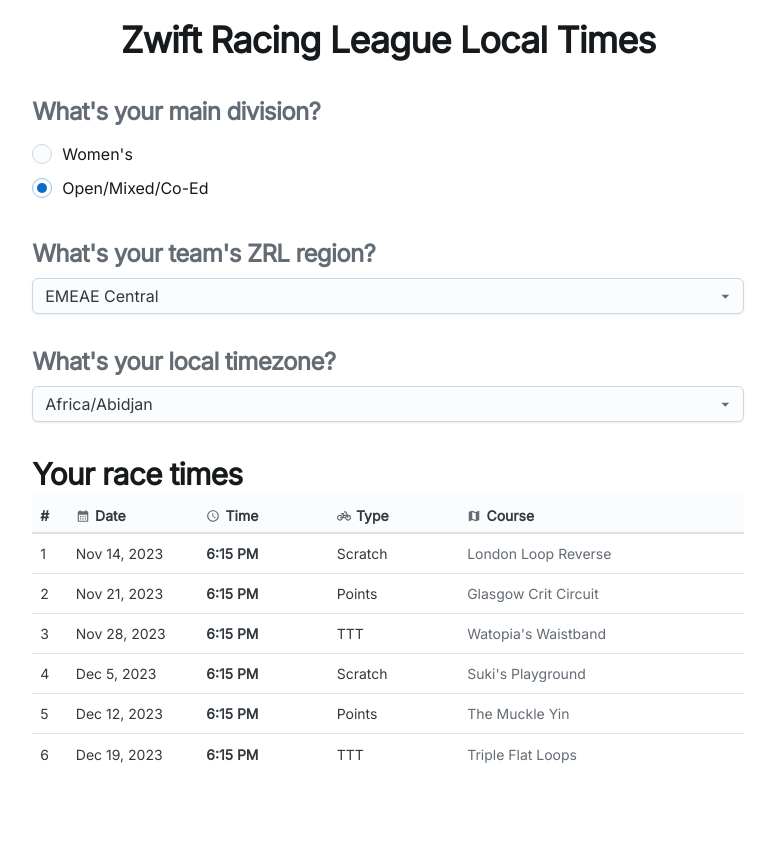
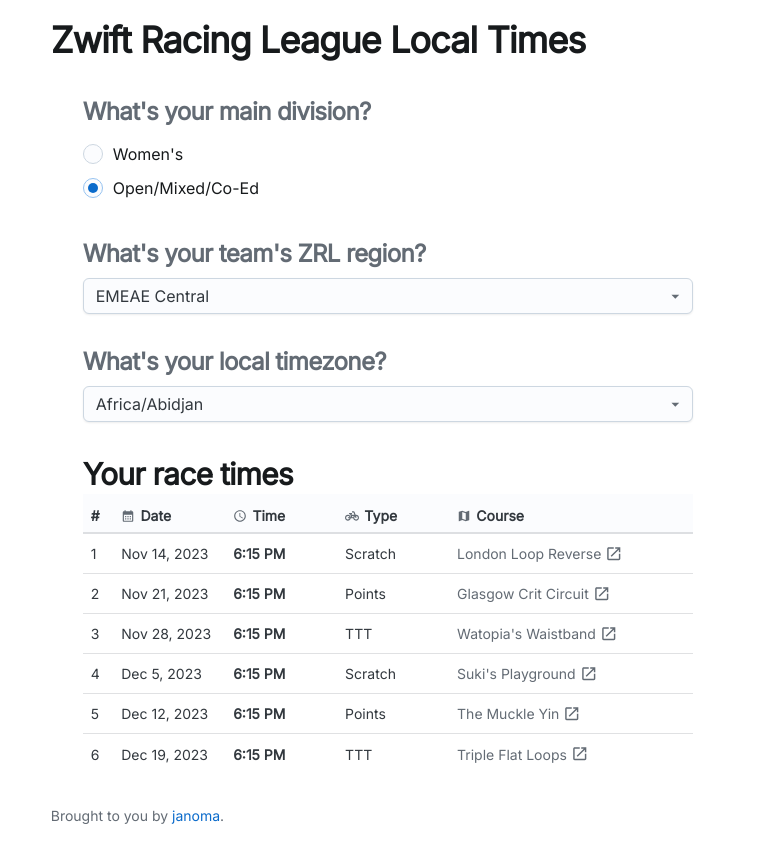
Before and after one commit to janoma/zrl-local-time, a React (Create React App) app: page / in a window 1280 px wide. Shown: the whole page, without its empty margins (252-1027 px from the left). Built offline with nearby package versions, Linux system fonts and the light colour scheme.

Commit message:
various minor improvements

```diff
--- a/src/App.js
+++ b/src/App.js
@@ -3,20 +3,25 @@
 import { initializeApp } from "firebase/app";
 import { getAnalytics } from "firebase/analytics";
 
+import {
+  AccessTime,
+  CalendarMonth,
+  Launch,
+  Map,
+  PedalBike,
+} from "@mui/icons-material";
+import {
+  Autocomplete,
+  CssBaseline,
+  FormControl,
+  GlobalStyles,
+  Link,
+  Radio,
+  RadioGroup,
+  Table,
+  Typography,
+} from "@mui/joy";
 import { CssVarsProvider } from "@mui/joy/styles";
-import AccessTimeIcon from "@mui/icons-material/AccessTime";
-import Autocomplete from "@mui/joy/Autocomplete";
-import CalendarMonthIcon from "@mui/icons-material/CalendarMonth";
-import CssBaseline from "@mui/joy/CssBaseline";
-import FormControl from "@mui/joy/FormControl";
-import GlobalStyles from "@mui/joy/GlobalStyles";
-import Link from "@mui/joy/Link";
-import MapIcon from "@mui/icons-material/Map";
-import PedalBikeIcon from "@mui/icons-material/PedalBike";
-import Radio from "@mui/joy/Radio";
-import RadioGroup from "@mui/joy/RadioGroup";
-import Table from "@mui/joy/Table";
-import Typography from "@mui/joy/Typography";
 
 const moment = require("moment-timezone");
 
@@ -31,7 +36,6 @@
 };
 
 const firebaseApp = initializeApp(firebaseConfig);
-// TODO: use analytics
 // eslint-disable-next-line no-unused-vars
 const analytics = getAnalytics(firebaseApp);
 
@@ -152,13 +156,9 @@
       <GlobalStyles
         styles={{
           body: {
-            maxWidth: "80ch",
+            maxWidth: "70ch",
             margin: "0 auto",
             padding: "1rem",
-          },
-          "#root": {
-            display: "grid",
-            justifyItems: "center",
           },
           main: {
             padding: "2rem",
@@ -231,22 +231,20 @@
                 <tr>
                   <th style={{ width: "5%" }}>#</th>
                   <th>
-                    <Typography startDecorator={<CalendarMonthIcon />}>
+                    <Typography startDecorator={<CalendarMonth />}>
                       Date
                     </Typography>
                   </th>
                   <th>
-                    <Typography startDecorator={<AccessTimeIcon />}>
+                    <Typography startDecorator={<AccessTime />}>
                       Time
                     </Typography>
                   </th>
                   <th>
-                    <Typography startDecorator={<PedalBikeIcon />}>
-                      Type
-                    </Typography>
+                    <Typography startDecorator={<PedalBike />}>Type</Typography>
                   </th>
                   <th style={{ width: "40%" }}>
-                    <Typography startDecorator={<MapIcon />}>Course</Typography>
+                    <Typography startDecorator={<Map />}>Course</Typography>
                   </th>
                 </tr>
               </thead>
@@ -281,6 +279,7 @@
                       <Link
                         href={row.courseUrl}
                         color="neutral"
+                        endDecorator={<Launch />}
                         target="_blank"
                         rel="noopener"
                       >
@@ -294,6 +293,12 @@
           </section>
         )}
       </main>
+      <footer>
+        <Typography level="title-sm" color="neutral">
+          Brought to you by{" "}
+          <Link href="https://instagram.com/janoma_cl">janoma</Link>.
+        </Typography>
+      </footer>
     </CssVarsProvider>
   );
 }
--- a/src/index.css
+++ /dev/null
@@ -1,13 +0,0 @@
-body {
-  margin: 0;
-  font-family: -apple-system, BlinkMacSystemFont, 'Segoe UI', 'Roboto', 'Oxygen',
-    'Ubuntu', 'Cantarell', 'Fira Sans', 'Droid Sans', 'Helvetica Neue',
-    sans-serif;
-  -webkit-font-smoothing: antialiased;
-  -moz-osx-font-smoothing: grayscale;
-}
-
-code {
-  font-family: source-code-pro, Menlo, Monaco, Consolas, 'Courier New',
-    monospace;
-}
--- a/src/index.js
+++ b/src/index.js
@@ -1,8 +1,6 @@
 import React from "react";
 import ReactDOM from "react-dom/client";
-import "./index.css";
 import App from "./App";
-import reportWebVitals from "./reportWebVitals";
 
 import "@fontsource/inter";
 
@@ -12,8 +10,3 @@
     <App />
   </React.StrictMode>
 );
-
-// If you want to start measuring performance in your app, pass a function
-// to log results (for example: reportWebVitals(console.log))
-// or send to an analytics endpoint. Learn more: https://bit.ly/CRA-vitals
-reportWebVitals();
--- a/src/reportWebVitals.js
+++ /dev/null
@@ -1,13 +0,0 @@
-const reportWebVitals = onPerfEntry => {
-  if (onPerfEntry && onPerfEntry instanceof Function) {
-    import('web-vitals').then(({ getCLS, getFID, getFCP, getLCP, getTTFB }) => {
-      getCLS(onPerfEntry);
-      getFID(onPerfEntry);
-      getFCP(onPerfEntry);
-      getLCP(onPerfEntry);
-      getTTFB(onPerfEntry);
-    });
-  }
-};
-
-export default reportWebVitals;
```
Also changed, not shown: package.json (+10 -14 lines), public/index.html (+0 -9 lines), src/setupTests.js (deleted, +0 -5 lines), 1 other file (tests, documents, lock files or other folders).
